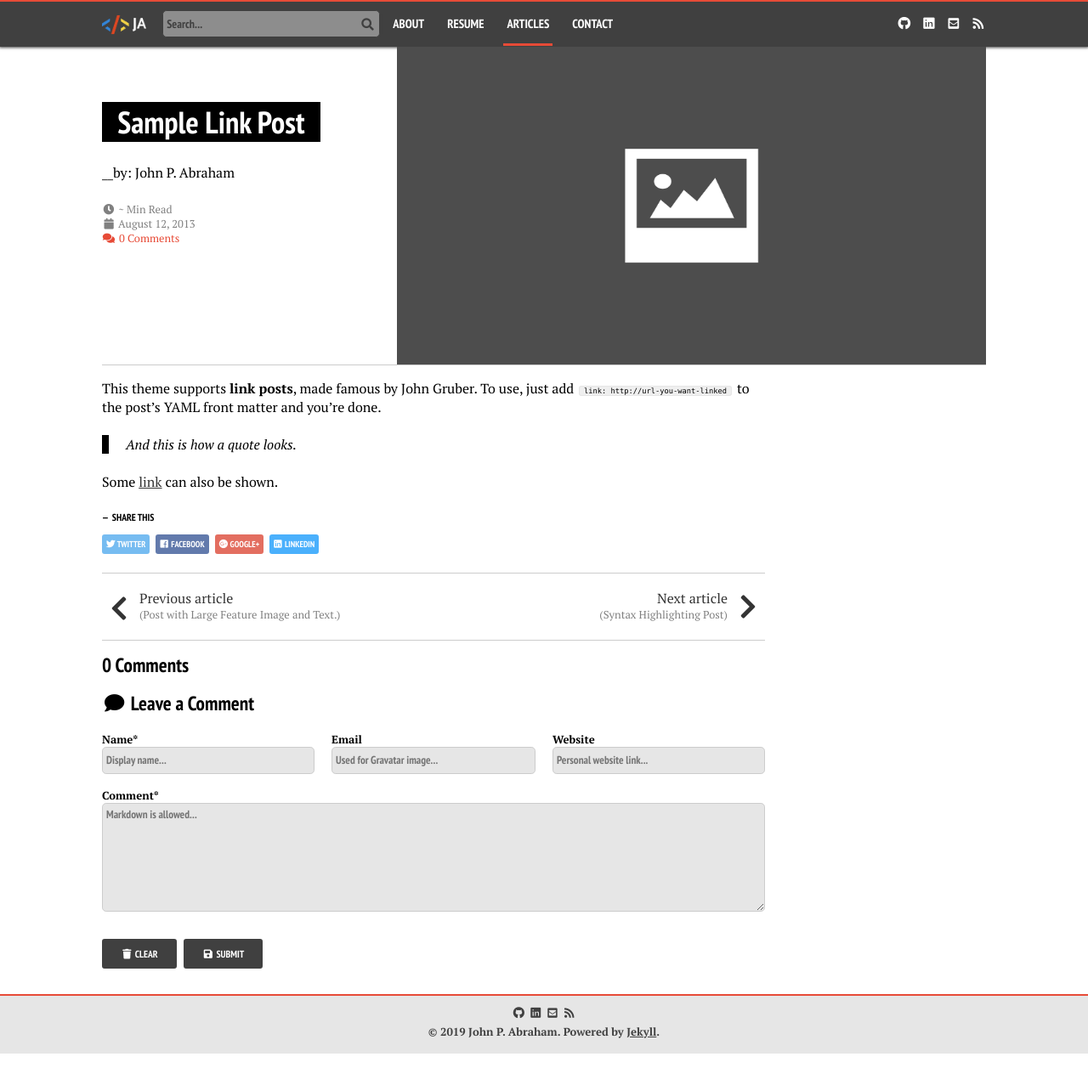
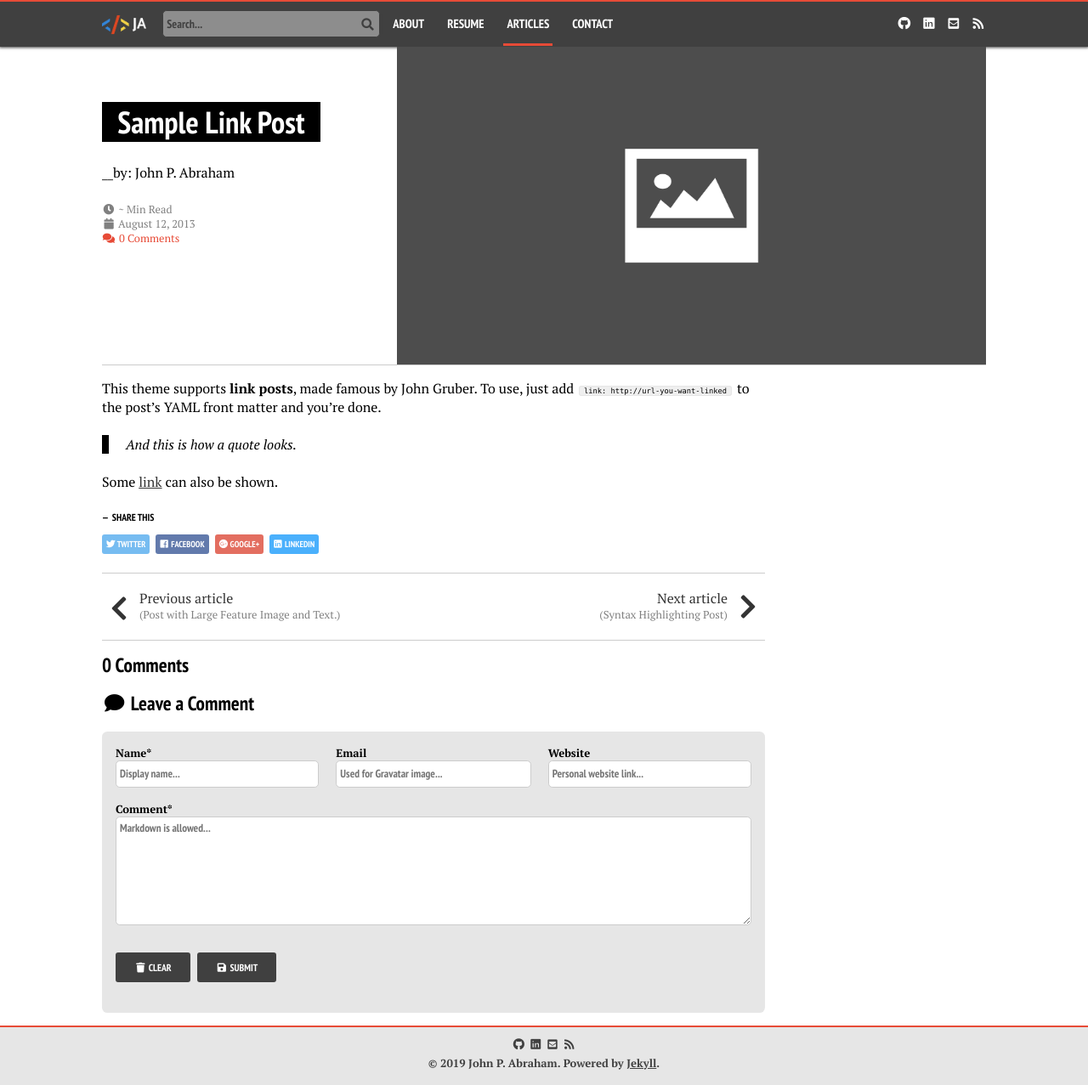
Before and after one commit to abrahamjj/abrahamjj.github.io, a Jekyll site: the page built from markdown/articles/_posts/2013-08-12-sample-link-post.md, in a window 1280 px wide. Shown: the whole page at 85% size. Built offline with Jekyll 4.4.1, drawn with Linux system fonts in a browser that asks for light colours; nearby versions of some CDN libraries; before the commit the page ends 1240 px from its top, so only the background shows below that.

Commit message:
Updating comments form styling

```diff
--- a/assets/css/_sass/page.scss
+++ b/assets/css/_sass/page.scss
@@ -839,8 +839,15 @@ body {
   }
 }
 
-#comment-form,
-#reply-form {
+form#comment-form, {
+  padding: 1rem;
+  display: inline-block;
+  background: darken($body-color, 10);
+}
+
+form#comment-form,
+form#reply-form {
+  @include rounded(.4rem);
  .hidden {
     margin: 0;
   }
@@ -878,9 +885,6 @@ body {
     }
     input, textarea, .g-recaptcha {
       margin-bottom: 1rem;
-    }
-    input, textarea {
-      background: darken($body-color, 10);
     }
     &.comment-textarea {
       width: 100%;
```
